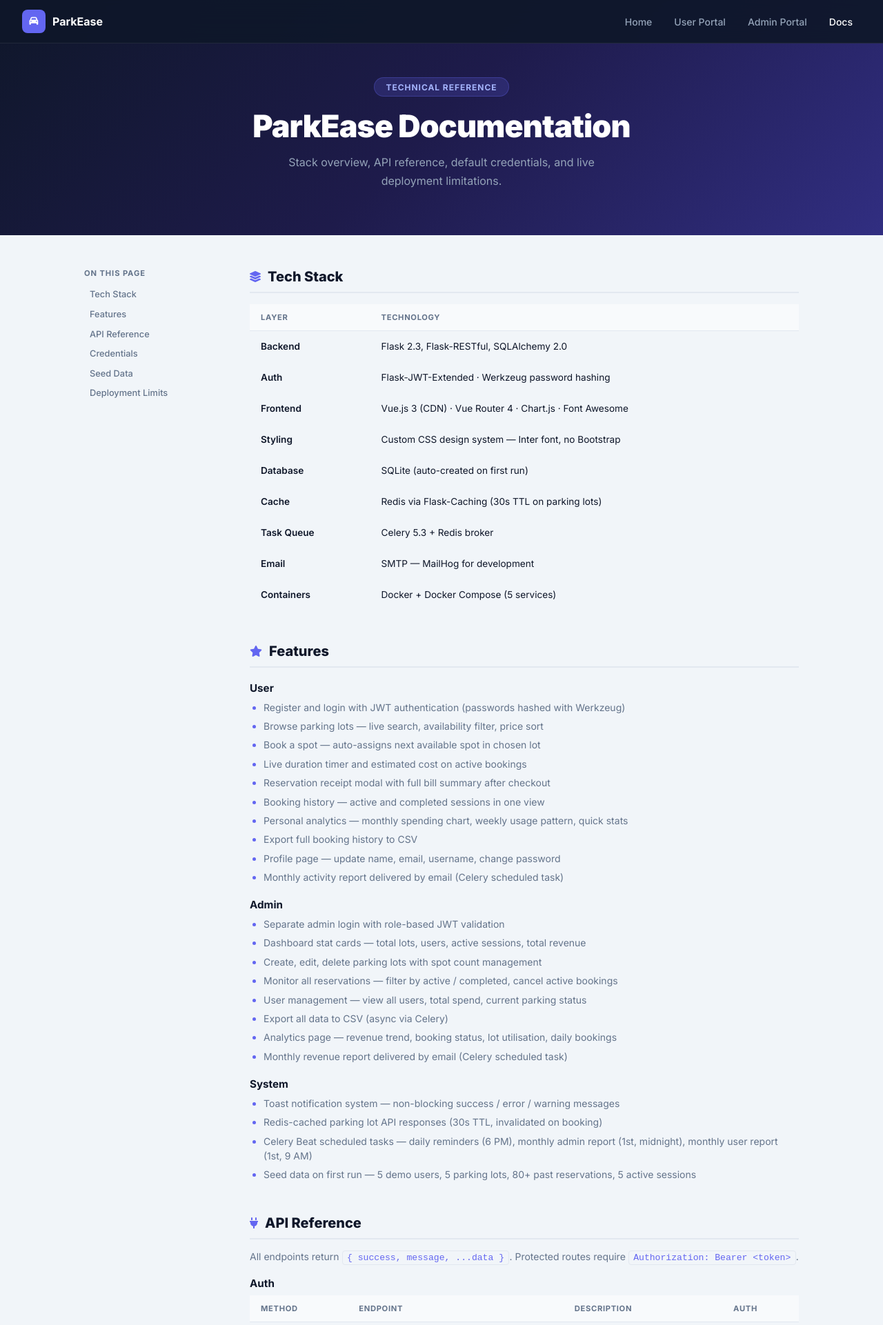
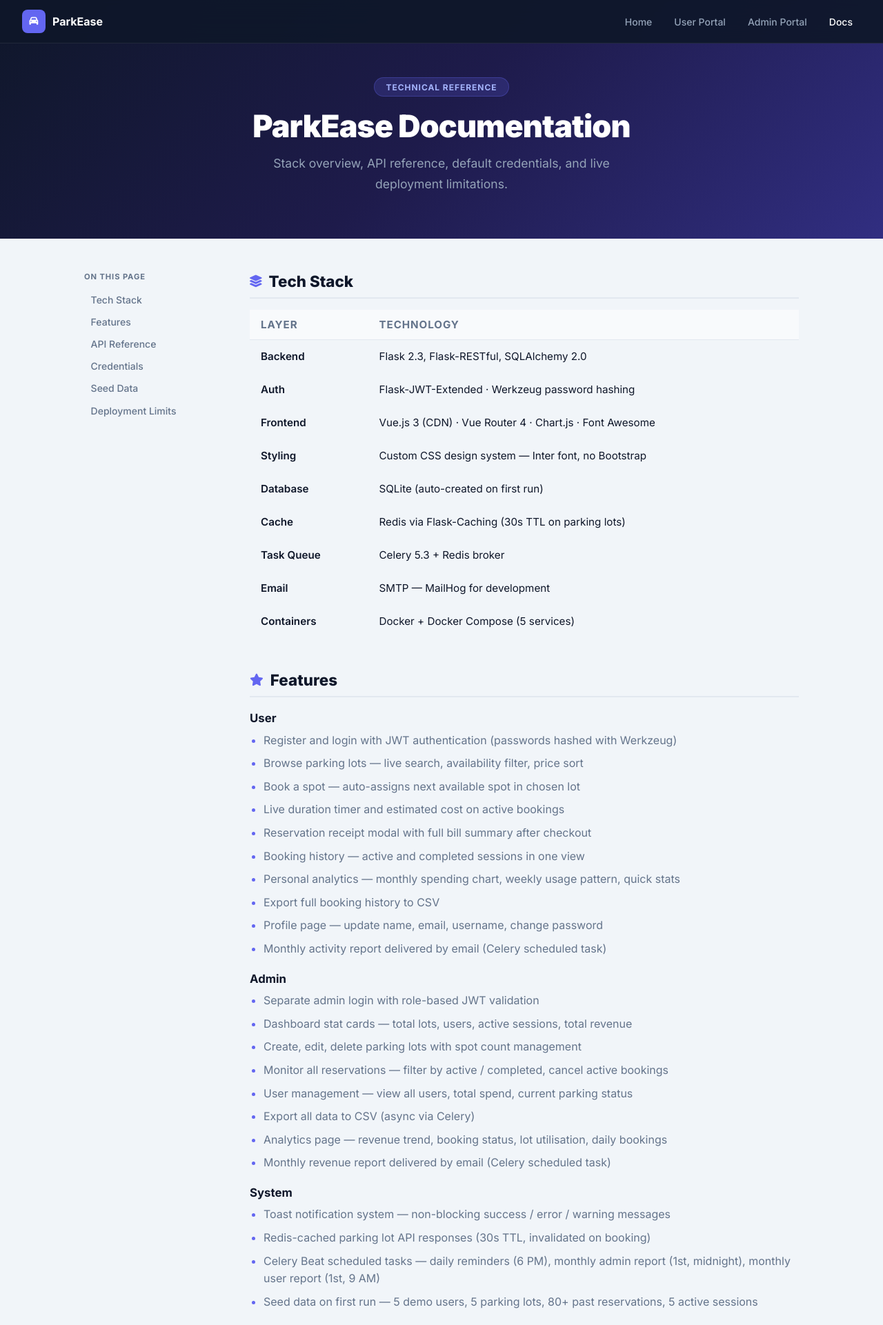
Before and after one commit to 21f1004623/vehicle-parking-v2, a Flask app: page /docs in a window 1280 px wide. Shown: the top 1921 px of the page at 69% size. Run offline with Flask 3, Linux system fonts and the light colour scheme.

Commit message:
fix: increase font sizes on docs page

```diff
--- a/templates/docs.html
+++ b/templates/docs.html
@@ -26,7 +26,7 @@
     <h1 style="font-size:clamp(1.8rem,4vw,2.8rem);font-weight:900;color:#fff;margin:0 0 .75rem;letter-spacing:-.02em;">
       ParkEase Documentation
     </h1>
-    <p style="color:#94a3b8;font-size:1rem;max-width:520px;margin:0 auto;line-height:1.7;">
+    <p style="color:#94a3b8;font-size:1.1rem;max-width:520px;margin:0 auto;line-height:1.7;">
       Stack overview, API reference, default credentials, and live deployment limitations.
     </p>
   </div>
@@ -111,7 +111,7 @@
       <!-- API Reference -->
       <section id="api" class="doc-section">
         <h2 class="doc-h2"><i class="fas fa-plug"></i> API Reference</h2>
-        <p style="color:var(--text-muted);font-size:.875rem;margin-bottom:1rem;">All endpoints return <code>{ success, message, ...data }</code>. Protected routes require <code>Authorization: Bearer &lt;token&gt;</code>.</p>
+        <p style="color:var(--text-muted);font-size:1rem;margin-bottom:1rem;">All endpoints return <code>{ success, message, ...data }</code>. Protected routes require <code>Authorization: Bearer &lt;token&gt;</code>.</p>
 
         <h3 class="doc-h3">Auth</h3>
         <table class="data-table">
@@ -181,7 +181,7 @@
       <!-- Seed Data -->
       <section id="seed" class="doc-section">
         <h2 class="doc-h2"><i class="fas fa-database"></i> Seed Data</h2>
-        <p style="color:var(--text-muted);font-size:.875rem;margin-bottom:.75rem;">Automatically populated on first run so all dashboards have data immediately.</p>
+        <p style="color:var(--text-muted);font-size:1rem;margin-bottom:.75rem;">Automatically populated on first run so all dashboards have data immediately.</p>
         <table class="data-table">
           <thead><tr><th>Type</th><th>Count</th><th>Detail</th></tr></thead>
           <tbody>
@@ -196,7 +196,7 @@
       <!-- Deployment Limits -->
       <section id="limits" class="doc-section">
         <h2 class="doc-h2"><i class="fas fa-cloud"></i> Live Deployment Limits</h2>
-        <p style="color:var(--text-muted);font-size:.875rem;margin-bottom:.75rem;">This app is hosted on <strong>Render's free tier</strong>. The following limitations apply:</p>
+        <p style="color:var(--text-muted);font-size:1rem;margin-bottom:.75rem;">This app is hosted on <strong>Render's free tier</strong>. The following limitations apply:</p>
         <table class="data-table">
           <thead><tr><th>Feature</th><th>Status</th><th>Reason</th></tr></thead>
           <tbody>
@@ -253,18 +253,18 @@
 
 <style>
 .toc-link {
-  font-size: .8rem;
+  font-size: .875rem;
   font-weight: 500;
   color: var(--text-muted);
   text-decoration: none;
-  padding: .3rem .5rem;
+  padding: .35rem .6rem;
   border-radius: 5px;
   transition: all .15s;
 }
 .toc-link:hover { color: var(--primary); background: var(--primary-light); }
 .doc-section { margin-bottom: 3rem; }
 .doc-h2 {
-  font-size: 1.25rem;
+  font-size: 1.4rem;
   font-weight: 800;
   color: var(--text);
   margin: 0 0 1rem;
@@ -274,20 +274,24 @@
   align-items: center;
   gap: .625rem;
 }
-.doc-h2 i { color: var(--primary); font-size: 1rem; }
-.doc-h3 { font-size: .95rem; font-weight: 700; color: var(--text); margin: 1.25rem 0 .5rem; }
-.doc-list { padding-left: 1.25rem; margin: 0; display: flex; flex-direction: column; gap: .4rem; }
-.doc-list li { font-size: .875rem; color: var(--text-muted); line-height: 1.5; }
+.doc-h2 i { color: var(--primary); font-size: 1.1rem; }
+.doc-h3 { font-size: 1.05rem; font-weight: 700; color: var(--text); margin: 1.25rem 0 .6rem; }
+.doc-list { padding-left: 1.25rem; margin: 0; display: flex; flex-direction: column; gap: .5rem; }
+.doc-list li { font-size: 1rem; color: var(--text-muted); line-height: 1.6; }
 .doc-list li::marker { color: var(--primary); }
 code {
   background: var(--bg);
   border: 1px solid var(--border);
-  padding: .1rem .4rem;
+  padding: .15rem .5rem;
   border-radius: 4px;
-  font-size: .82rem;
+  font-size: .9rem;
   font-family: 'Courier New', monospace;
   color: var(--primary);
 }
+/* larger table text on docs page */
+#docs .data-table td,
+#docs .data-table th { font-size: .95rem; }
+
 @media (max-width: 768px) {
   .doc-section > div[style*="grid"] { grid-template-columns: 1fr !important; }
   div[style*="position:sticky"] { display: none; }
```
